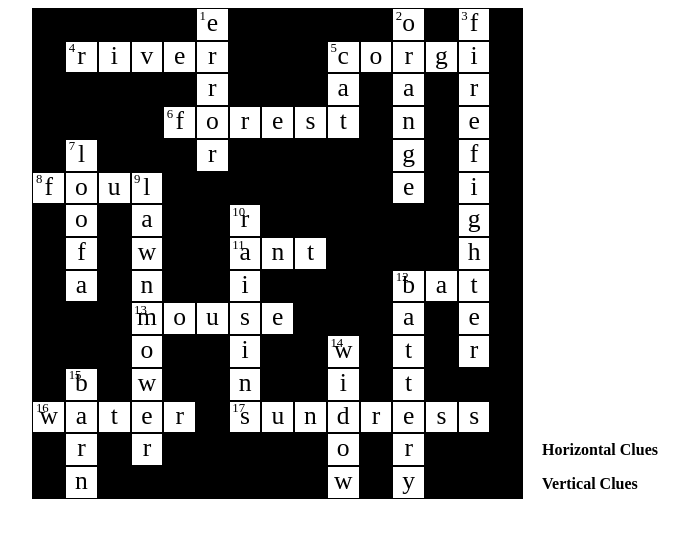
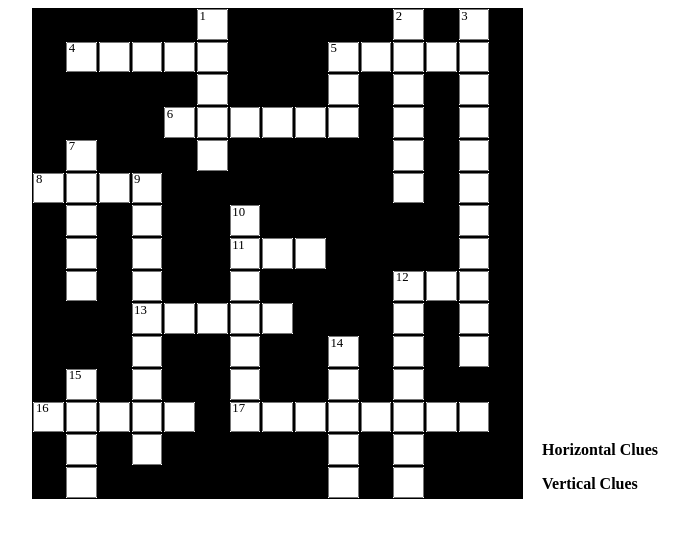
Before and after one commit to kernja/crossword-puzzle, a plain HTML site: page src/index.html in a window 1280 px wide. Shown: the whole page, without its empty margins (258-947 px from the left). Drawn offline with nearby package versions, Linux system fonts and the light colour scheme.

Commit message:
Try using input boxes

```diff
--- a/src/script.js
+++ b/src/script.js
@@ -43,7 +43,6 @@ function generateEmptyGameObject()
         placedWords: [], // words that have been placed
         playfieldSize: 15, //playfield size
         grid: [], // two dimensional array to store letter data
-        wordsAddedInOrder: [], //words added to the puzzle in order, as string values
     };
 
     //set runtime values based off of initial values
@@ -144,7 +143,6 @@ function generateEmptyGameObject()
     {
         //remove the word so it cannot be used again
         this.placedWords.push({x: x, y: y, term: word.term, definition: word.definition, orientation: orientation, number: 0});
-        this.wordsAddedInOrder.push(word.term);
         this.wordPool = this.wordPool.filter((x) => x.term != word.term);
         this.wordPool = this.wordPool.sort(() => .5 - Math.random());
 
@@ -338,7 +336,9 @@ function renderPuzzleToScreen(go)
             {
                 html = "<div class='square empty'>&nbsp;</div>";
             } else {
-                html = "<div class='square blank' tabindex='-1' data-x='" + x + "' data-y='" + y + "' data-letter='" + ltr.letter + "' data-horizontalterm='" + ltr.horizontalTerm + "' data-verticalterm='" + ltr.verticalTerm + "'><span class='number'></span><div class='letter'>" + ltr.letter +"</div>";
+                //html = `<input type="textbox" class="square blank" tabindex="-1" data-x="${x}" data-y="${y}" data-latter="${ltr.letter}" data-horizontalterm="${ltr.horizontalTerm}" data-verticalterm="${ltr.verticalTerm}"><span class='number'></span></input>`;
+                //html = "<div class='square blank' tabindex='-1' data-x='" + x + "' data-y='" + y + "' data-letter='" + ltr.letter + "' data-horizontalterm='" + ltr.horizontalTerm + "' data-verticalterm='" + ltr.verticalTerm + "'><span class='number'></span><div class='letter'>" + ltr.letter +"</div></div>";
+                html = "<div class='square blank' tabindex='-1' data-x='" + x + "' data-y='" + y + "' data-letter='" + ltr.letter + "' data-horizontalterm='" + ltr.horizontalTerm + "' data-verticalterm='" + ltr.verticalTerm + "'><span class='number'></span><input type='text' class='letter' size='1' maxlength='1'>" + ltr.letter +"</input></div>";
             }
 
             $(".crossword").append(html);
--- a/src/style.css
+++ b/src/style.css
@@ -39,6 +39,16 @@ body { text-align: center;}
 
 .crossword .square .number {
     position: absolute; top: .2em; left: .2em;font-size: .5em;line-height: .7em;
+    z-index: 1;
+}
+
+.crossword .square input.letter
+{
+    left: 0; right: 0;
+    top: 0; bottom: 0;
+    position: absolute;
+    text-align: center;
+    font-size: 1em;
 }
 
 @media (max-width: 991px) and (orientation: portrait) {
```
